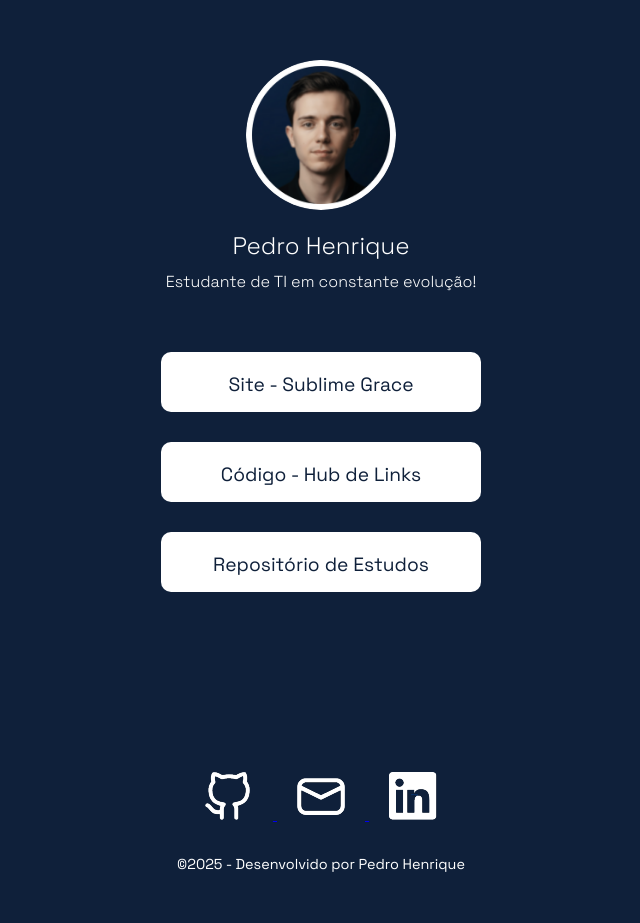
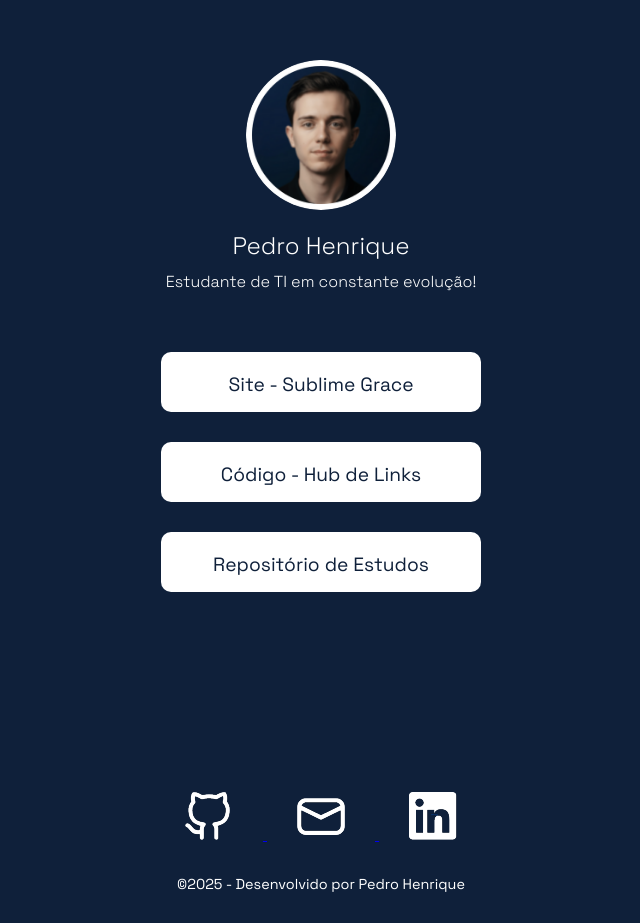
Before and after one commit to pedrohreismarques/hub-pedrohreismarques, a plain HTML site: page index.html in a window 1280 px wide. Shown: the whole page, without its empty margins (319-959 px from the left). Before the commit the page ends 873 px from the top, so only its background shows below. Drawn offline with Linux system fonts and the light colour scheme.

Commit message:
Atualização

```diff
--- a/index.html
+++ b/index.html
@@ -48,19 +48,19 @@
 
             <a href="https://github.com/pedrohreismarques">
 
-                <img src="./img/github.png">
+                <img src="./img/github.png" alt="github">
 
             </a>
 
             <a href="mailto:pedrohreismarques@gmail.com">
 
-                <img src="./img/email.png">
+                <img src="./img/email.png" alt="email">
 
             </a>
 
             <a href="https://linkedin.com/in/pedrohreismarques">
 
-                <img src="./img/linkedin.png">
+                <img src="./img/linkedin.png" alt="linkedin">
 
             </a>
 
--- a/style.css
+++ b/style.css
@@ -93,14 +93,13 @@ main a {
 /* RODAPÉ */
 footer {
 
-    margin-top: 180px;
-    text-decoration: none;
+    margin-top: 200px;
 
 }
 
 footer img {
 
-    margin: 0px 20px 0px 20px;
+    margin: 0px 30px 0px 30px;
 
 }
 
@@ -108,5 +107,6 @@ footer img {
 
     font-size: 0.9rem;
     margin-top: 30px;
+    margin-bottom: 30px
 
 }
```
